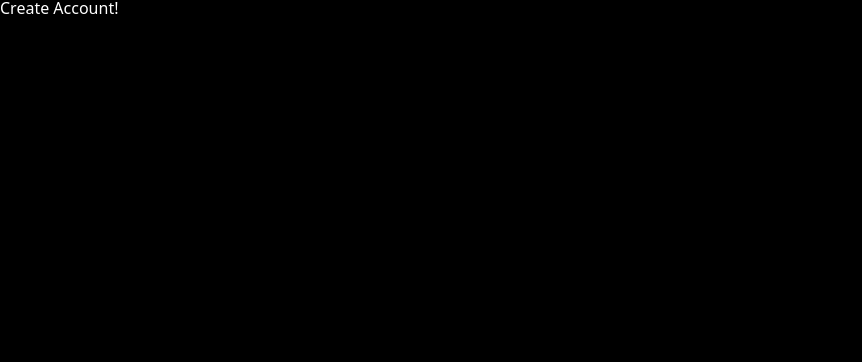
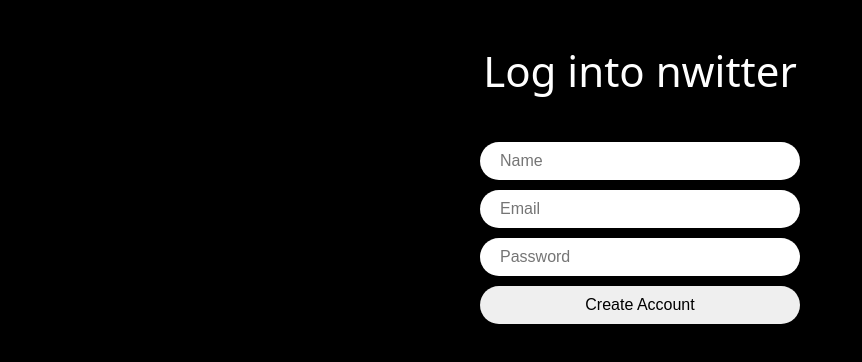
Before and after one commit to loveAlakazam/nwitter, a React (Vite) app: page /create-account in a window 1280 px wide. Shown: the top 362 px of the page, without its empty margins (0-862 px from the left). Built offline with nearby package versions, Linux system fonts and the light colour scheme; no server answers.

Commit message:
:lipstick: Update: 패키지설치 & 계정생성UI 실습

```diff
--- a/package.json
+++ b/package.json
@@ -10,6 +10,7 @@
     "preview": "vite preview"
   },
   "dependencies": {
+    "firebase": "^10.1.0",
     "react": "^18.3.1",
     "react-dom": "^18.3.1",
     "react-router-dom": "^6.14.2",
--- a/src/App.tsx
+++ b/src/App.tsx
@@ -4,10 +4,11 @@
 import Profile from "./routes/profile";
 import CreateAccount from "./routes/create-account";
 import Login from "./routes/login";
-import { createGlobalStyle } from "styled-components";
+import styled, { createGlobalStyle } from "styled-components";
 import reset from "styled-reset";
 import { useEffect, useState } from "react";
 import LoadingScreen from "./components/loading-screen";
+import { auth } from "./firebase";
 const router = createBrowserRouter([
   {
     path: "/",
@@ -46,10 +47,18 @@
 }
 `;
 
+const Wrapper = styled.div`
+  height: 100vh;
+  display: flex;
+  justify-content: center;
+`;
+
 function App() {
   const [isLoading, setLoading] = useState(true);
+
   const init = async () => {
     // wait for firebase
+    await auth.authStateReady();
     // setTimeout(() => setLoading(false), 2000);
     setLoading(false);
   };
@@ -61,10 +70,10 @@
   // loading중이면 LoadingScreen을 랜더링한다.
   // loading완료되면 router을 랜더링한다.
   return (
-    <>
+    <Wrapper>
       <GlobalStyles />
       {isLoading ? <LoadingScreen /> : <RouterProvider router={router} />}
-    </>
+    </Wrapper>
   );
 }
 
--- a/src/routes/create-account.tsx
+++ b/src/routes/create-account.tsx
@@ -1,3 +1,118 @@
+import { useState } from "react";
+import { styled } from "styled-components";
+
+const Wrapper = styled.div`
+  height: 100%;
+  display: flex;
+  flex-direction: column;
+  align-items: center;
+  width: 420px;
+  padding: 50px; 0px;
+`;
+const Title = styled.h1`
+  font-size: 42px;
+`;
+const Form = styled.form`
+  margin-top: 50px;
+  display: flex;
+  flex-direction: column;
+  gap: 10px;
+  width: 100%;
+`;
+const Input = styled.input`
+  padding: 10px 20px;
+  border-radius: 50px;
+  border: none;
+  width: 100%;
+  font-size: 16px;
+  &[type="submit"] {
+    cursor: pointer;
+    &:hover {
+      opacity: 0.8;
+    }
+  }
+`;
+
+const Error = styled.span`
+  font-weight: 600;
+  color: tomato;
+`;
+
 export default function CreateAccount() {
-  return <h1>Create Account!</h1>;
+  const [isLoading, setLoading] = useState(false); // 화면 로딩 X
+
+  // 초기에 빈값으로 초기화
+  const [name, setName] = useState("");
+  const [email, setEmail] = useState("");
+  const [password, setPassword] = useState("");
+  const [error, setError] = useState("");
+
+  // 값이 변경될때 발생하는 이벤트
+  const onChange = (e: React.ChangeEvent<HTMLInputElement>) => {
+    const {
+      target: { name, value },
+    } = e;
+
+    // name에 change가 일어날때마다 value값을 변경.
+    if (name === "name") {
+      setName(value);
+    } else if (name === "password") {
+      setPassword(value);
+    } else if (name === "email") {
+      setEmail(value);
+    }
+  };
+
+  // 버튼클릭 이벤트 발생할때
+  const onSubmit = (e: React.FormEvent<HTMLFormElement>) => {
+    e.preventDefault();
+    try {
+      // create an account
+      // set the name of the user
+      // redirect to the home page
+      console.log(name, email, password);
+    } catch (error) {
+      // set error
+    } finally {
+      setLoading(false);
+    }
+  };
+
+  return (
+    <Wrapper>
+      <Title>Log into nwitter</Title>
+      <Form onSubmit={onSubmit}>
+        <Input
+          onChange={onChange} // onChange 함수
+          name="name"
+          value={name}
+          placeholder="Name"
+          type="text"
+          required
+        />
+        <Input
+          onChange={onChange}
+          name="email"
+          value={email}
+          placeholder="Email"
+          type="email"
+          required
+        />
+        <Input
+          onChange={onChange}
+          name="password"
+          value={password}
+          placeholder="Password"
+          type="password"
+          required
+        />
+        <Input
+          onChange={onChange}
+          type="submit"
+          value={isLoading ? "Loading..." : "Create Account"}
+        />
+      </Form>
+      {error !== "" ? <Error>{error}</Error> : null}
+    </Wrapper>
+  );
 }
```
Also changed, not shown: 1 other file (tests, documents, lock files or other folders).
